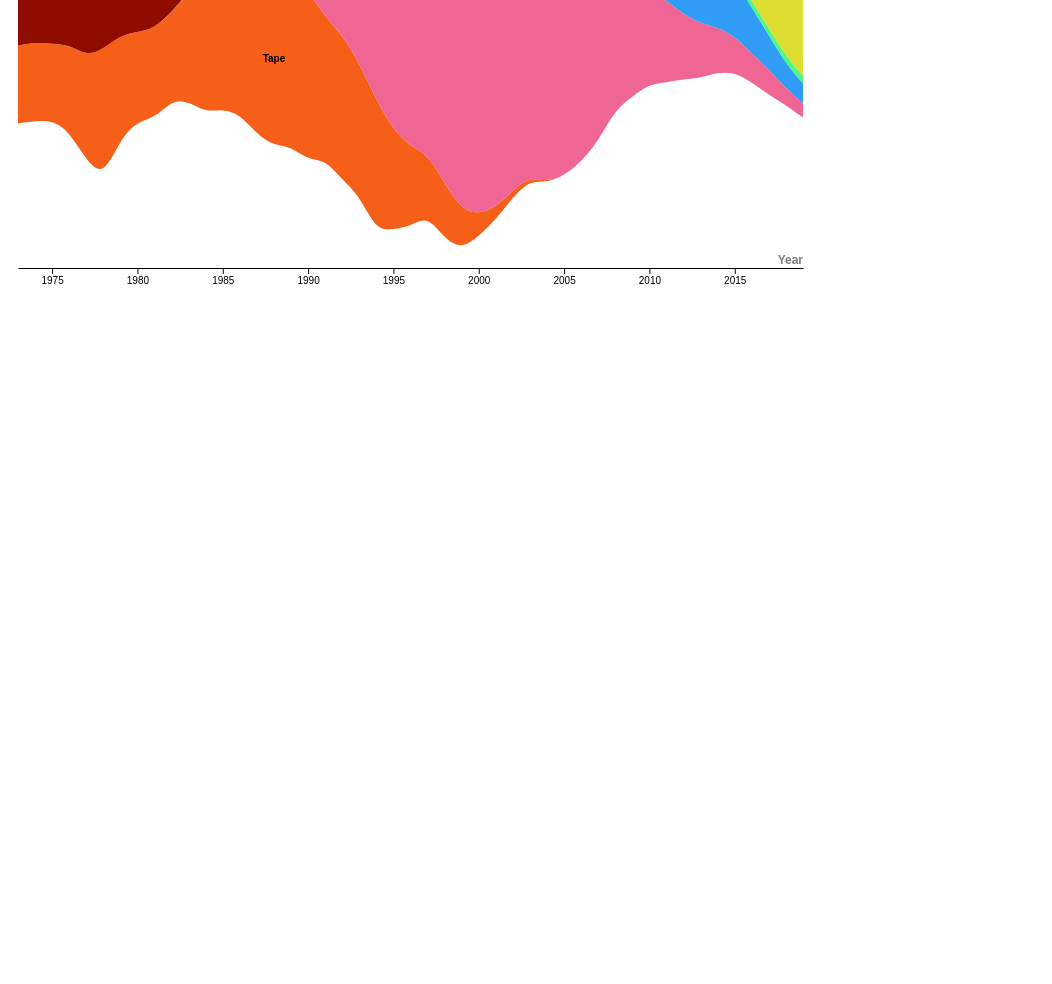
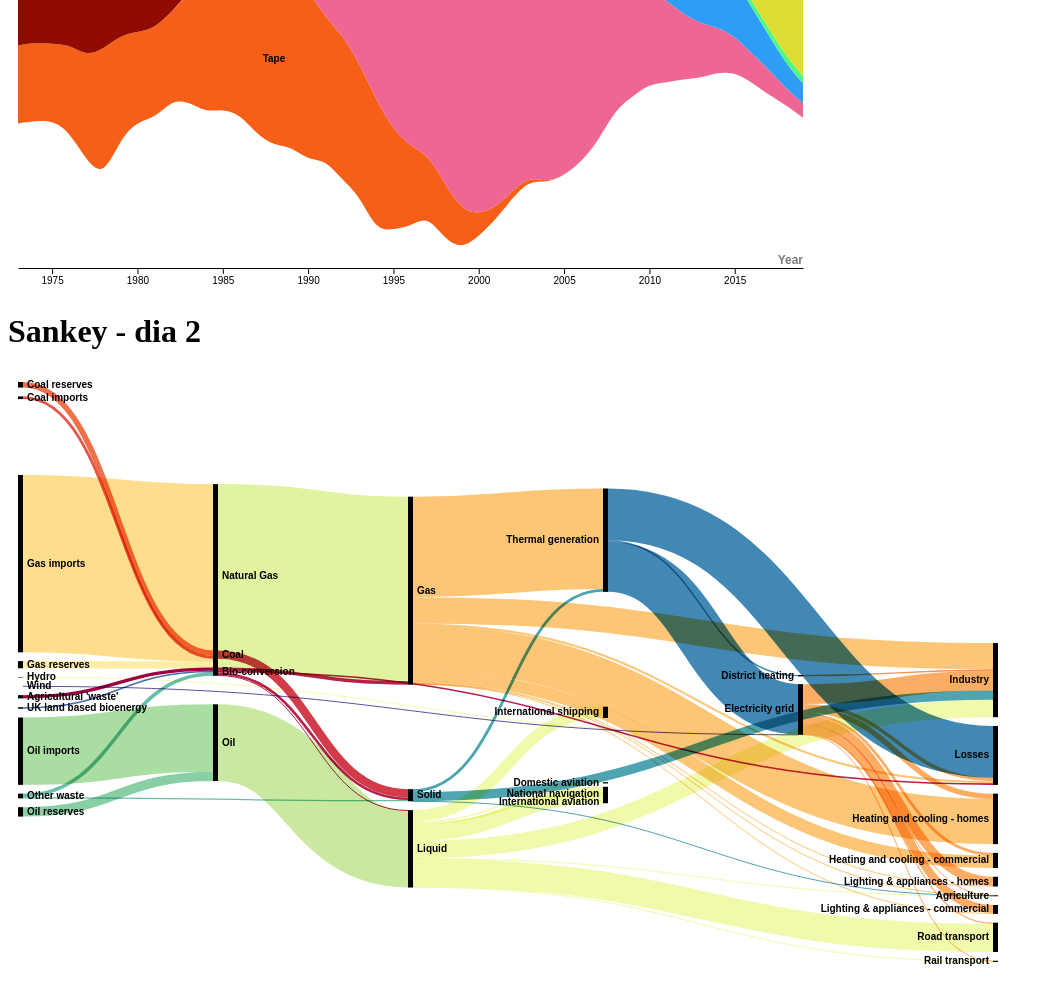
Before and after one commit to aaizemberg/dts-003, a plain HTML site: page rawgraphs/index.html in a window 1280 px wide. Shown: the part 777-1761 px from the top of the page, without its empty margins (0-1052 px from the left). Before the commit the page ends 1077 px from the top, so only its background shows below. Drawn offline with Linux system fonts and the light colour scheme.

Commit message:
Add Sankey diagram to index.html

```diff
--- a/rawgraphs/index.html
+++ b/rawgraphs/index.html
@@ -19,5 +19,10 @@
     Tu navegador no soporta SVG.
   </object>
 
+  <h1>Sankey - dia 2</h1>
+  <object data="./sankey.svg" type="image/svg+xml">
+    Tu navegador no soporta SVG.
+  </object>
+
 </body>
 </html>
```
